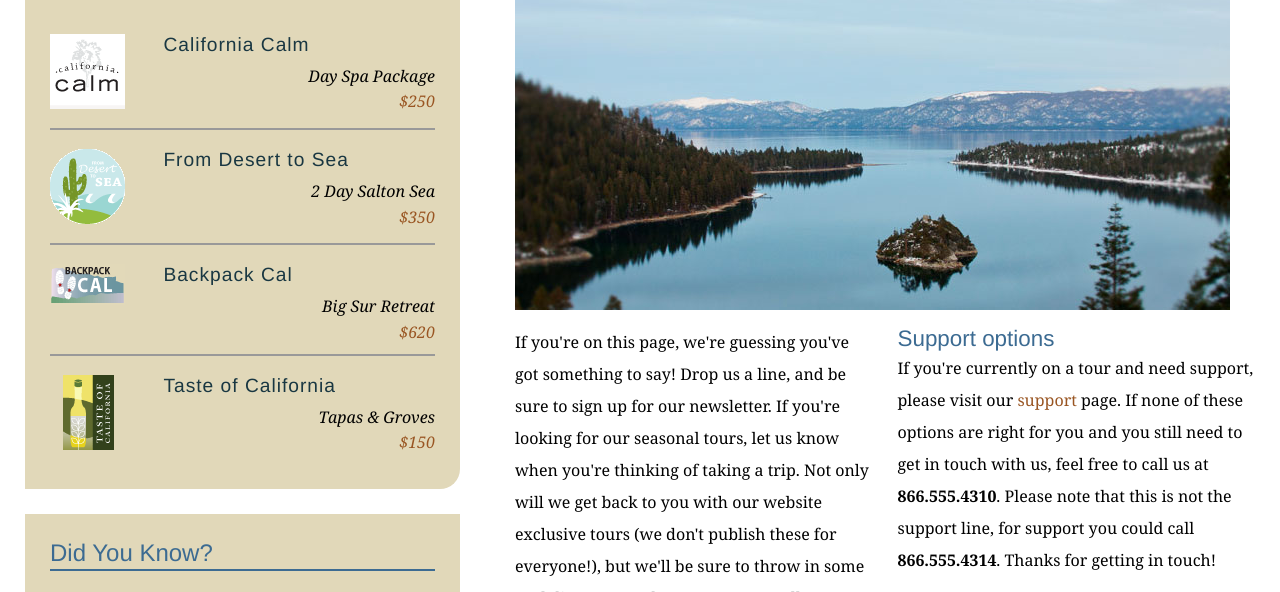
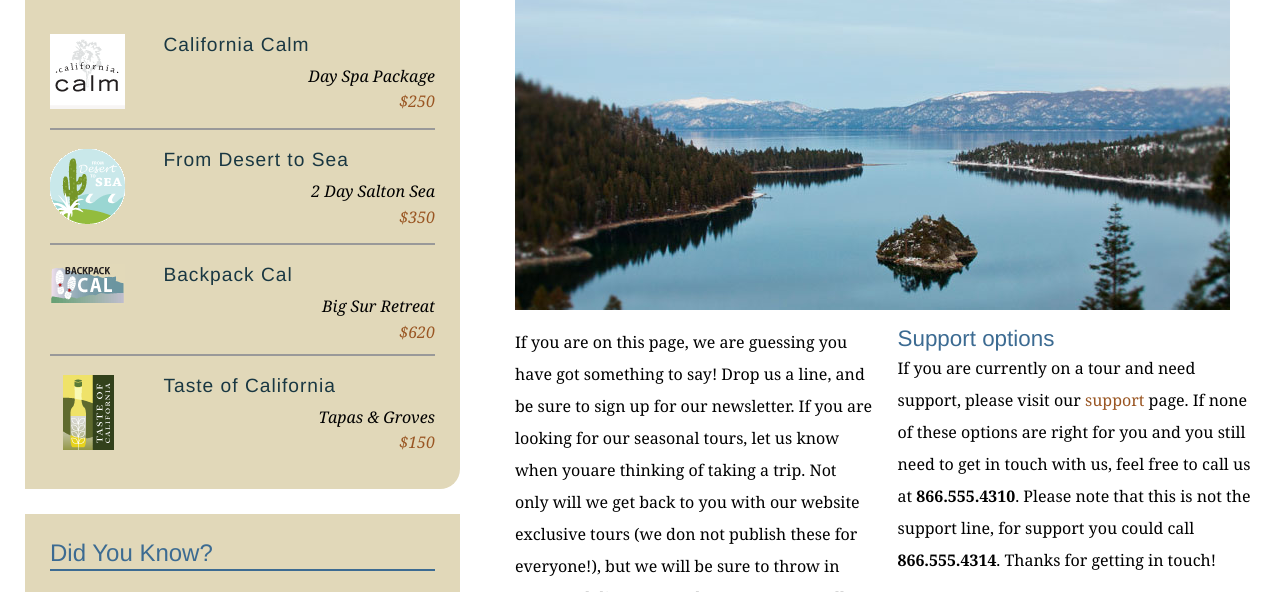
Before and after one commit to nishchhal-bakshi/explore_california, a plain HTML site: page contact.html in a window 1280 px wide. Shown: the part 342-934 px from the top of the page. Drawn offline with Linux system fonts and the light colour scheme.

Commit message:
Removed contrations from Contact page text

```diff
--- a/contact.html
+++ b/contact.html
@@ -68,10 +68,10 @@
           <h1>Get in touch</h1>
           <img src="assets/images/emerald_bay.jpg" alt="Beautiful Lake Tahoe" class="articleImage" />
           <div class="multiCol">
-            <p>If you're on this page, we're guessing you've got something to say! Drop us a line, and be sure to sign up for our newsletter. If you're looking for our seasonal tours,  let us know when you're thinking of taking a trip. Not only will we get back to you with our website exclusive tours (we don't publish these for everyone!), but we'll be sure to throw in some cool discounts and tour extras as well.</p>
+            <p>If you are on this page, we are guessing you have got something to say! Drop us a line, and be sure to sign up for our newsletter. If you are looking for our seasonal tours,  let us know when youare thinking of taking a trip. Not only will we get back to you with our website exclusive tours (we don not publish these for everyone!), but we will be sure to throw in some cool discounts and tour extras as well.</p>
 
             <h2>Support options</h2>
-            <p>If you're currently on a tour and need support, please visit our <a href="support.html">support</a> page. If none of these options are right for you and you still need to get in touch with us, feel free to call us at<span class="phone"> <strong>866.555.4310</strong>. Please note that this is not the support line, for support you could call </span><strong>866.555.4314</strong>. Thanks for getting in touch!</p>
+            <p>If you are currently on a tour and need support, please visit our <a href="support.html">support</a> page. If none of these options are right for you and you still need to get in touch with us, feel free to call us at<span class="phone"> <strong>866.555.4310</strong>. Please note that this is not the support line, for support you could call </span><strong>866.555.4314</strong>. Thanks for getting in touch!</p>
           </div>
 
           <form id="frmContact" name="frmContact" method="post" action="contact_process.html">
```
